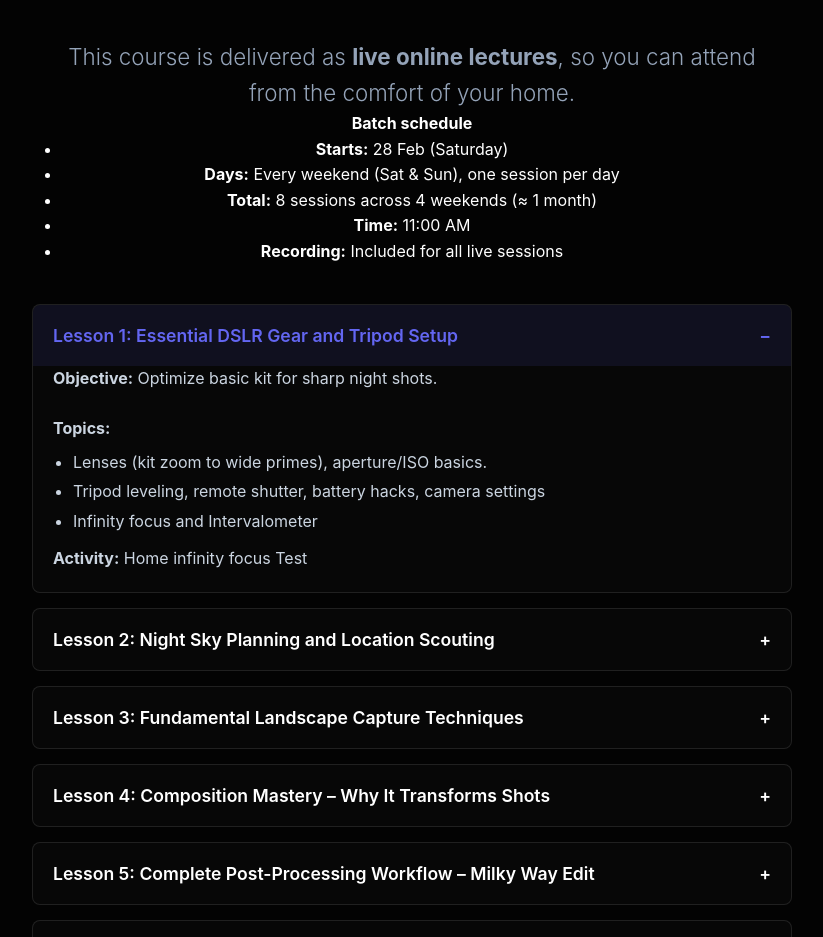
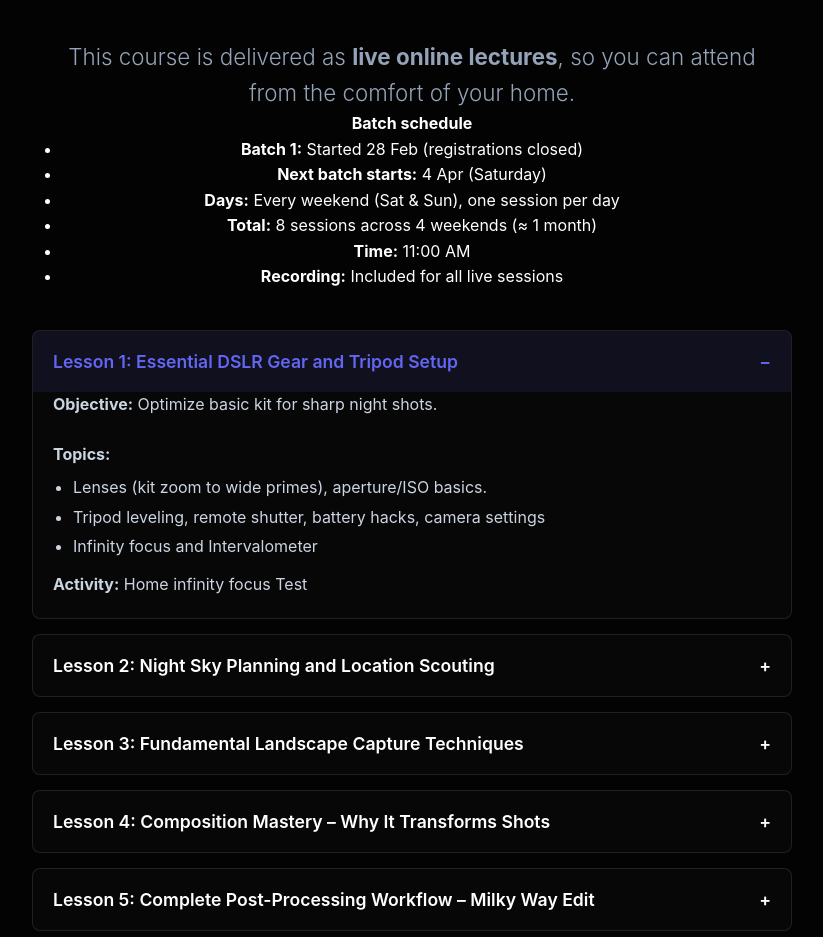
Before and after one commit to psaundalkar/portfolio, a React (Vite) app: page /course/masterclass in a window 1280 px wide. Shown: the part 2040-2977 px from the top of the page, without its empty margins (228-1051 px from the left). Built offline with nearby package versions, Linux system fonts and the light colour scheme.

Commit message:
Update masterclass batch schedule to April

```diff
--- a/api/verify-payment.js
+++ b/api/verify-payment.js
@@ -128,7 +128,8 @@ const buildEnrollmentEmail = ({ name, email, courseTitle, courseSlug, paymentId
         'Download the course materials and RAW practice files (shared via email)',
       ],
       scheduleLines: [
-        'Batch 1 starts: 28 Feb (Saturday)',
+        'Batch 1: Started 28 Feb (registrations closed)',
+        'Next batch starts: 4 Apr (Saturday)',
         'Schedule: Every weekend (Sat & Sun), one session per day',
         'Total: 8 sessions across 4 weekends (≈ 1 month)',
         'Time: 11:00 AM',
--- a/src/pages/CoursePage.jsx
+++ b/src/pages/CoursePage.jsx
@@ -221,7 +221,8 @@ const CoursePage = () => {
                         <div>
                             <strong>Batch schedule</strong>
                             <ul>
-                                <li><strong>Starts:</strong> 28 Feb (Saturday)</li>
+                                <li><strong>Batch 1:</strong> Started 28 Feb (registrations closed)</li>
+                                <li><strong>Next batch starts:</strong> 4 Apr (Saturday)</li>
                                 <li><strong>Days:</strong> Every weekend (Sat &amp; Sun), one session per day</li>
                                 <li><strong>Total:</strong> 8 sessions across 4 weekends (≈ 1 month)</li>
                                 <li><strong>Time:</strong> 11:00 AM</li>
```
